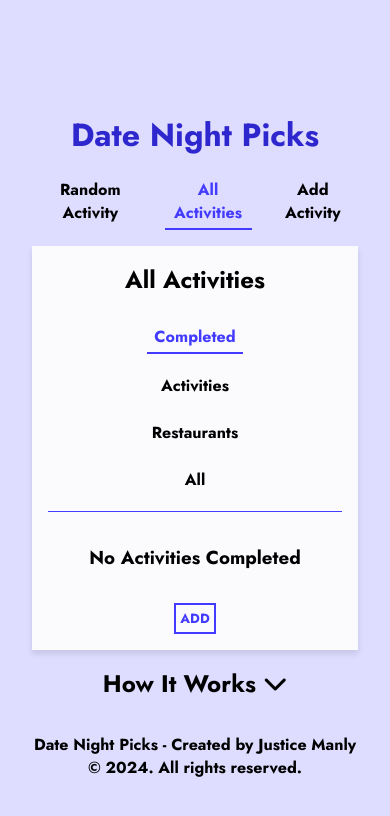
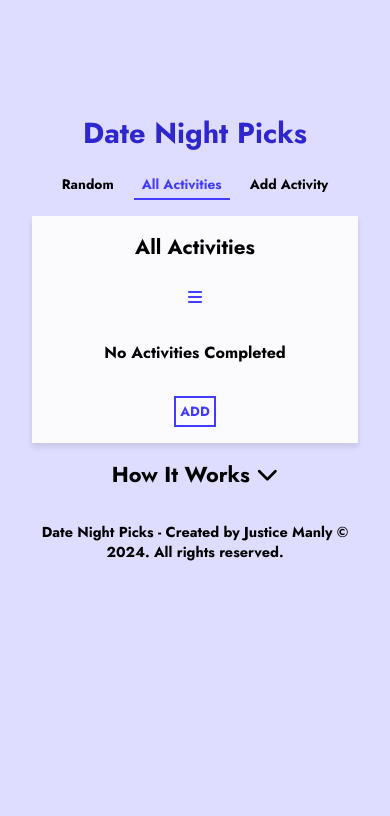
Before and after one commit to Tragicboyjay/date-night-picks, a React (Vite) app: page / in a window 390 px wide. Both pictures are taken after a click on the item "All Activities". Shown: the top 816 px of the page. Built offline with nearby package versions, Linux system fonts and the light colour scheme.

Commit message:
fmade all-nav responsive

```diff
--- a/src/components/All.jsx
+++ b/src/components/All.jsx
@@ -1,7 +1,7 @@
 import { useAtom } from "jotai";
 // import data from "../atoms/data";
 import state from "../atoms/state"
-import { useState } from "react";
+import { useState, useEffect} from "react";
 import currentEdit from "../atoms/currentEdit";
 
 const All = () => {
@@ -9,10 +9,26 @@ const All = () => {
     const [allState, setAllState] = useState('completed');
     const [, setEditID] = useAtom(currentEdit);
 
+    const [windowWidth, setWindowWidth] = useState(window.innerWidth);
+    const [showNav, setShowNav] = useState(false);
+
+    useEffect(() => {
+      const handleResize = () => {
+        setWindowWidth(window.innerWidth);
+        setShowNav(windowWidth > 420);
+      };
+
+      window.addEventListener('resize', handleResize);
+
+      return () => {
+        window.removeEventListener('resize', handleResize);
+      };
+    }, []); // Empty dependency array to run effect only once
+
     const stars = number => {
         let stars = []
         for (let i = number; i > 0; i--){
-            stars.push(<i className="fa-regular fa-star"></i>)
+            stars.push(<i style={{color: 'var(--accent)'}} className="fa-solid fa-star"></i>)
         }
         return stars
     };
@@ -20,6 +36,10 @@ const All = () => {
     const handleEdit = id => {
         setState('edit')
         setEditID(id)
+    }
+
+    const handleShowNav = () => {
+        showNav ? setShowNav(false) : setShowNav(true);
     }
 
     const allActivitiesData = localStorage.getItem("DNP");
@@ -33,12 +53,15 @@ const All = () => {
         <div id="all">
             <h2>All Activities</h2>
             <nav id="all-nav">
-                <ul >
-                    <li className={allState === 'completed'? 'active': undefined} onClick={() => setAllState('completed')}>Completed</li>
-                    <li className={allState === 'activities'? 'active': undefined} onClick={() => setAllState('activities')}>Activities</li>
-                    <li className={allState === 'restaurants'? 'active': undefined} onClick={() => setAllState('restaurants')}>Restaurants</li>
-                    <li className={allState === 'all'? 'active': undefined} onClick={() => setAllState('all')}>All</li>
-                </ul>
+                {windowWidth < 420 && <h3 onClick={() => handleShowNav()}><i style={{color: 'var(--accent)'}}  className="fa-solid fa-bars"></i></h3>}
+                { showNav || windowWidth > 420 ?
+                    <ul>
+                        <li className={allState === 'completed'? 'active': undefined} onClick={() => setAllState('completed')}>Completed</li>
+                        <li className={allState === 'activities'? 'active': undefined} onClick={() => setAllState('activities')}>Activities</li>
+                        <li className={allState === 'restaurants'? 'active': undefined} onClick={() => setAllState('restaurants')}>Restaurants</li>
+                        <li className={allState === 'all'? 'active': undefined} onClick={() => setAllState('all')}>All</li>
+                    </ul>
+                : undefined}
             </nav>
 
 
--- a/src/components/Nav.jsx
+++ b/src/components/Nav.jsx
@@ -5,7 +5,7 @@ const Nav = () => {
     return (
         <nav>
             <ul>
-                <li className={currentState === 'random' ? 'active': undefined} onClick={() => setCurrentState('random')}>Random Activity</li>
+                <li className={currentState === 'random' ? 'active': undefined} onClick={() => setCurrentState('random')}>Random</li>
                 <li className={currentState === 'all' ? 'active': undefined} onClick={() => setCurrentState('all')}>All Activities</li>
                 <li className={currentState === 'add' ? 'active': undefined} onClick={() => setCurrentState('add')}>Add Activity</li>
             </ul>
--- a/src/index.css
+++ b/src/index.css
@@ -42,11 +42,12 @@ body {
 /* header styles */
 header {
   text-align: center;
-  margin-bottom: 1rem;
+  margin: 0 auto 1rem auto;
 }
 
 header h1 {
   color: var(--primary);
+  text-align: center;
 }
 
 /* nav styles  */
@@ -89,7 +90,6 @@ nav ul li {
 
 /* all styles */
 .all-container {
-  /* border: 2px solid var(--accent); */
   width: 90%;
   padding: .5rem 1rem;
   max-height: 175px;
@@ -218,12 +218,16 @@ footer {
 
 @media only screen and (max-width: 420px) {
 
+  body, .App, nav ul li, #picker, #add, #all, #edit, .all-row h4, .all-row input {
+    font-size: 95%;
+  }
+
   .all-row {
-    flex-direction: column;
+    flex-direction: column-reverse;
     gap: 1rem;
   }
 
-  #all-nav {
+  #all-nav ul{
     border-bottom: 1px solid var(--accent);
     padding-bottom: 1rem;
   }
```
